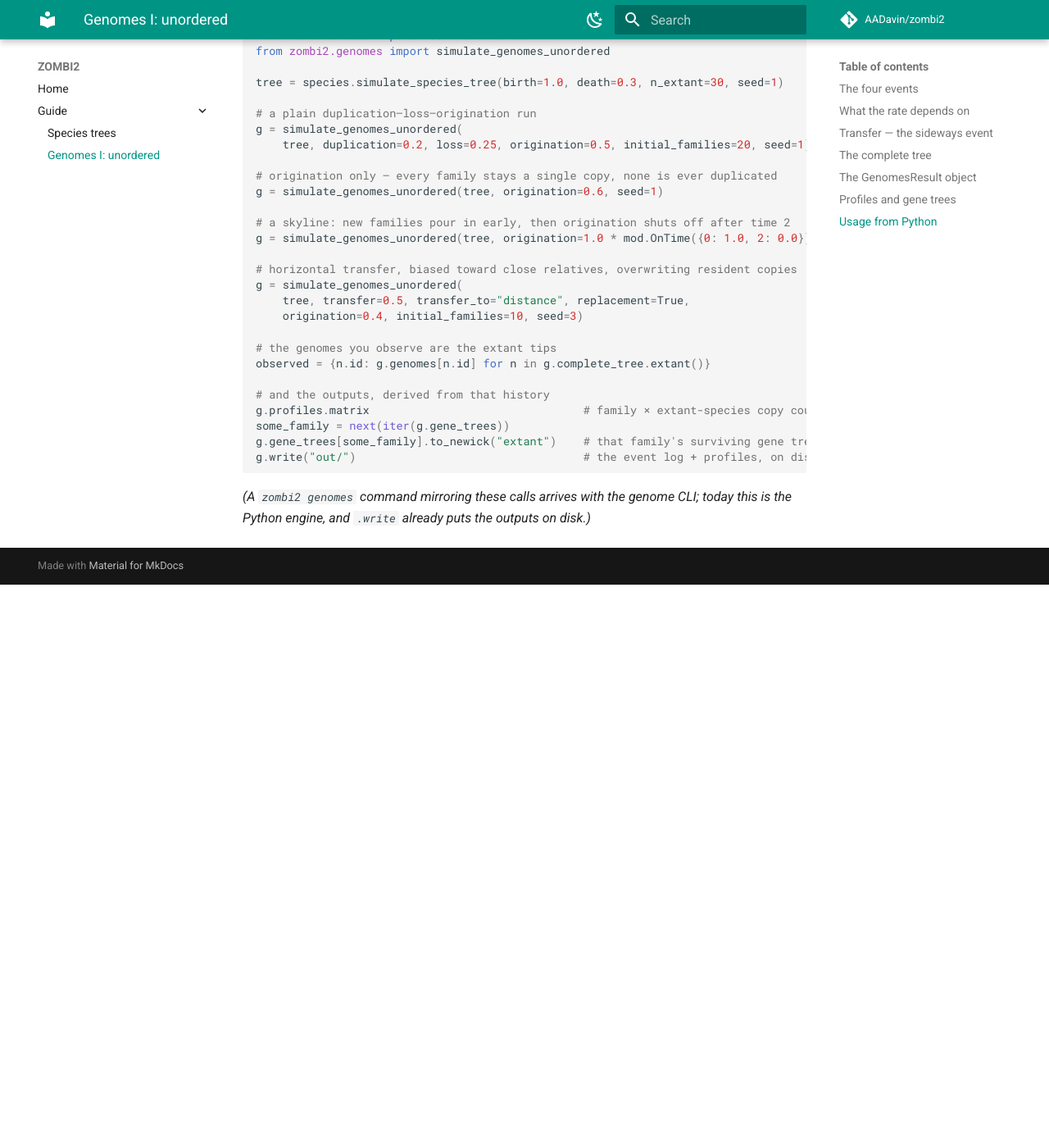
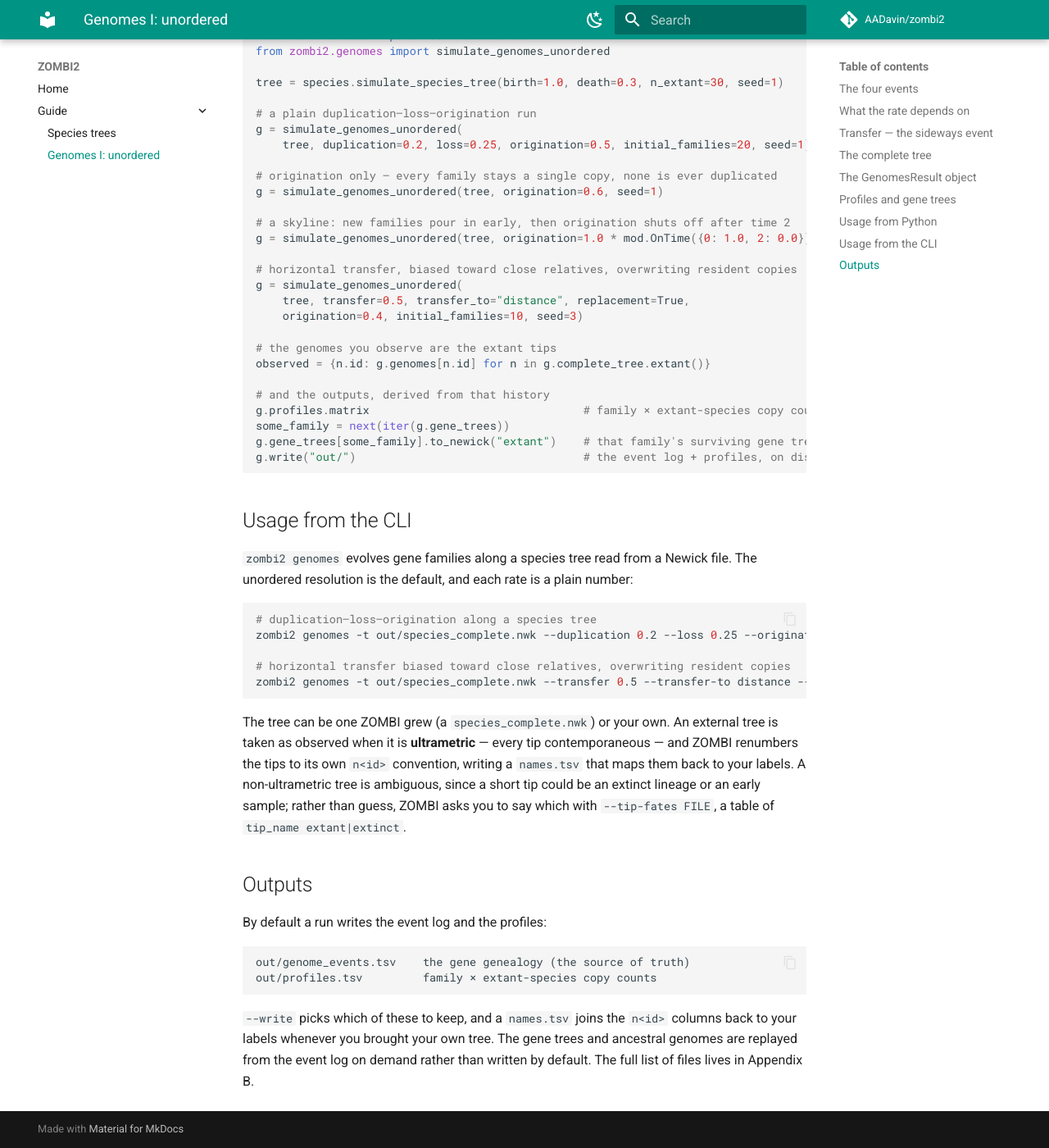
Before and after one commit to AADavin/zombi2, an MkDocs documentation site: the page built from docs/guide/genomes.md, in a window 1280 px wide and 1400 px high, scrolled down 4492 px. Shown: the whole window at 82% size. Built offline with MkDocs 1.6.1 and Material for MkDocs 9.7.7, drawn with Linux system fonts in a browser that asks for light colours; comment, search, counter and statistics services are not loaded; before the commit the page ends 5205 px from its top, so only the background shows below that.

Commit message:
docs(manual): "Usage from the CLI" for the species & genome chapters
Align Ch4–6 to the built CLI (concepts → code → chapter), in the SPEC §9 order
objects → Python → CLI → Outputs.

- Ch4: drop the fictional --skyline/--diversity-cap/--clade-drift flags (they
  contradict the bare-numbers decision); use a seed whose mass-extinction example
  does not die out.
- Ch5: replace the placeholder with a real CLI + Outputs section (incl. the
  external-tree / --tip-fates rules).
- Ch6: add the ordered-resolution CLI section.

All example commands verified runnable.

Co-Authored-By: Claude Opus 4.8 <noreply@anthropic.com>

````diff
--- a/manual/revision/ch5-genomes-unordered.md
+++ b/manual/revision/ch5-genomes-unordered.md
@@ -151,4 +151,27 @@ g.gene_trees[some_family].to_newick("extant")    # that family's surviving gene
 g.write("out/")                                  # the event log + profiles, on disk
 ```
 
-*(A `zombi2 genomes` command mirroring these calls arrives with the genome CLI; today this is the Python engine, and `.write` already puts the outputs on disk.)*
+## Usage from the CLI
+
+`zombi2 genomes` evolves gene families along a species tree read from a Newick file. The unordered resolution is the default, and each rate is a plain number:
+
+```bash
+# duplication–loss–origination along a species tree
+zombi2 genomes -t out/species_complete.nwk --duplication 0.2 --loss 0.25 --origination 0.5 --seed 1 -o out/
+
+# horizontal transfer biased toward close relatives, overwriting resident copies
+zombi2 genomes -t out/species_complete.nwk --transfer 0.5 --transfer-to distance --replacement --origination 0.4 --seed 3 -o out/
+```
+
+The tree can be one ZOMBI grew (a `species_complete.nwk`) or your own. An external tree is taken as observed when it is **ultrametric** — every tip contemporaneous — and ZOMBI renumbers the tips to its own `n<id>` convention, writing a `names.tsv` that maps them back to your labels. A non-ultrametric tree is ambiguous, since a short tip could be an extinct lineage or an early sample; rather than guess, ZOMBI asks you to say which with `--tip-fates FILE`, a table of `tip_name  extant|extinct`.
+
+## Outputs
+
+By default a run writes the event log and the profiles:
+
+```
+out/genome_events.tsv    the gene genealogy (the source of truth)
+out/profiles.tsv         family × extant-species copy counts
+```
+
+`--write` picks which of these to keep, and a `names.tsv` joins the `n<id>` columns back to your labels whenever you brought your own tree. The gene trees and ancestral genomes are replayed from the event log on demand rather than written by default. The full list of files lives in Appendix B.
````
Also changed, not shown: manual/revision/ch4-species-trees.md (+3 -3 lines), manual/revision/ch6-structured-genomes.md (+14 -0 lines).
